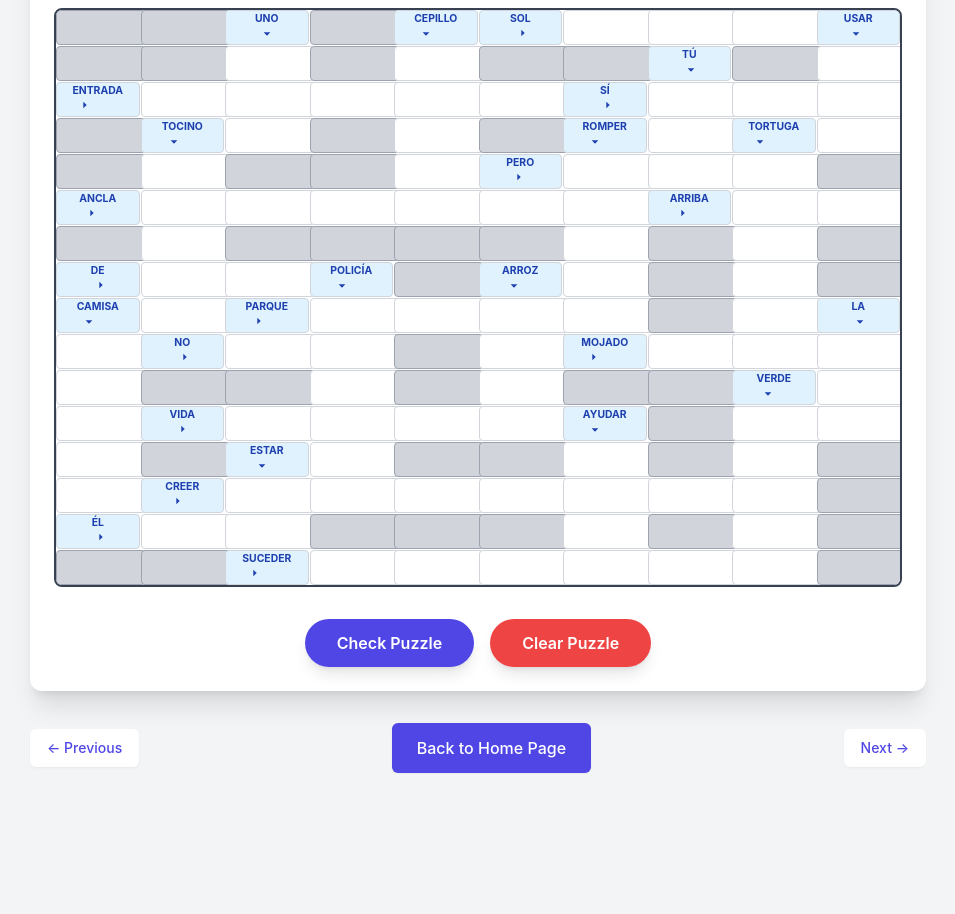
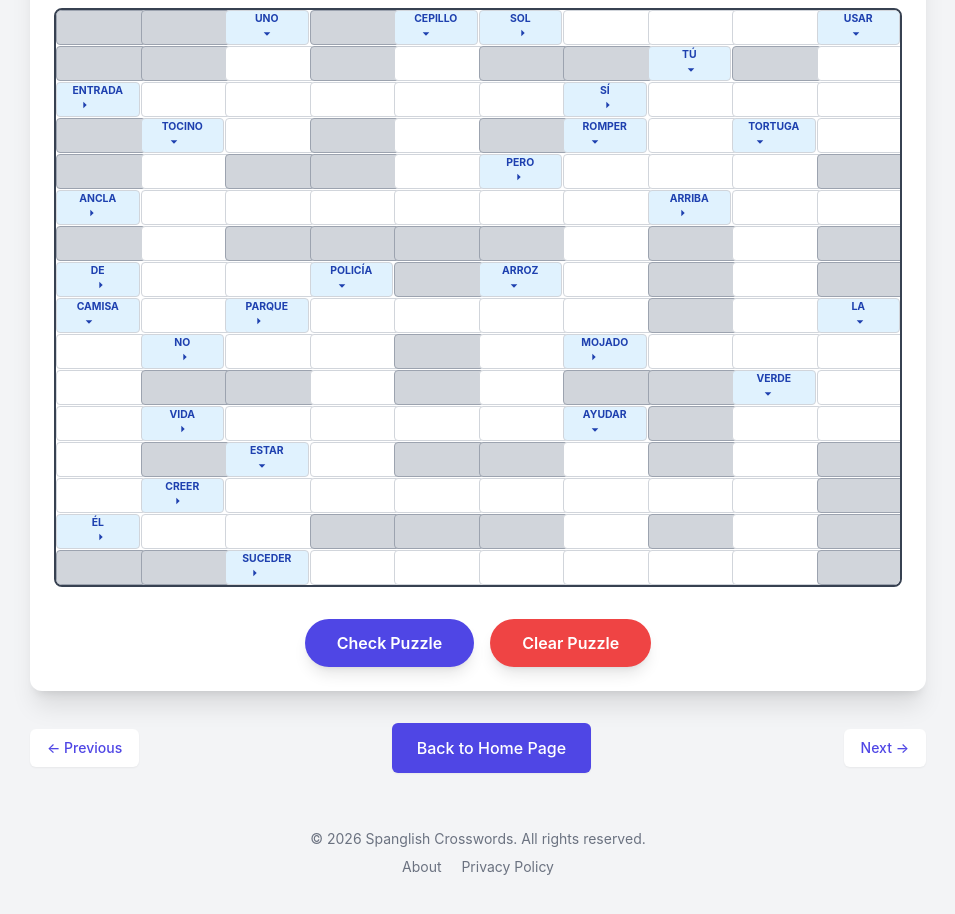
Before and after one commit to amirwigodz-hue/Spanglish-crosswords, a plain HTML site: page crossword11.html in a window 1280 px wide. Shown: the part 104-1018 px from the top of the page, without its empty margins (162-1117 px from the left). Before the commit the page ends 893 px from the top, so only its background shows below. Drawn offline with nearby package versions, Linux system fonts and the light colour scheme.

Commit message:
Update crossword11.html

```diff
--- a/crossword11.html
+++ b/crossword11.html
@@ -853,5 +853,13 @@
             Next →
         </a>
     </div>
+    <!-- Global Footer -->
+    <footer class="w-full text-center py-6 mt-8 text-sm text-gray-500">
+        <p>&copy; 2026 Spanglish Crosswords. All rights reserved.</p>
+        <div class="mt-2 space-x-4">
+            <a href="about.html" class="hover:text-indigo-600 transition">About</a>
+            <a href="privacy-policy.html" class="hover:text-indigo-600 transition">Privacy Policy</a>
+        </div>
+    </footer>
 </body>
 </html>
```
